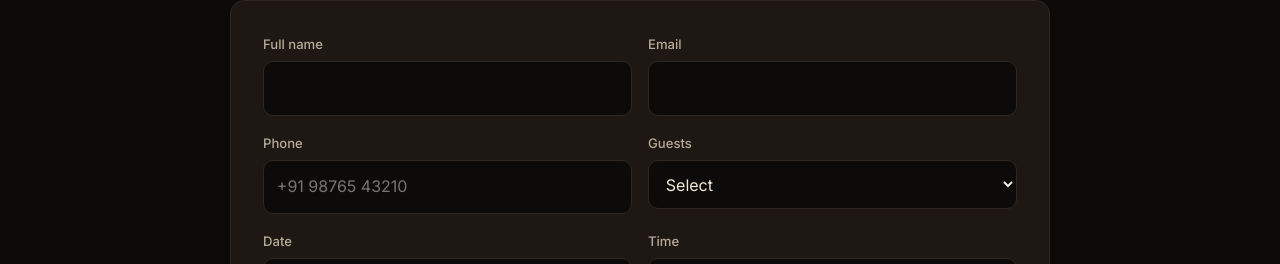
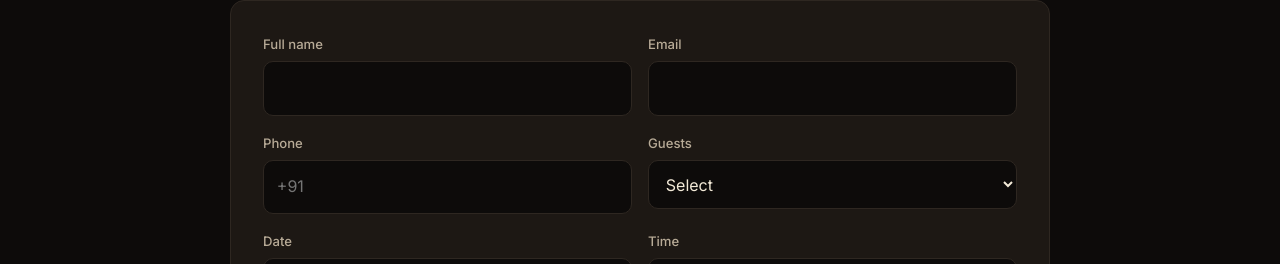
Before and after one commit to Himanshu39435/restaurant-website, a plain HTML site: page index.html in a window 1280 px wide. Shown: the part 6201-6465 px from the top of the page. Drawn offline with nearby package versions, Linux system fonts and the light colour scheme.

Commit message:
Update index.html

```diff
--- a/index.html
+++ b/index.html
@@ -184,7 +184,7 @@
         <form class="form reveal" id="reserveForm" novalidate>
           <div class="field"><label for="name">Full name</label><input id="name" name="name" type="text" required autocomplete="name"></div>
           <div class="field"><label for="email">Email</label><input id="email" name="email" type="email" required autocomplete="email"></div>
-          <div class="field"><label for="phone">Phone</label><input id="phone" name="phone" type="tel" required pattern="[0-9+\s\-]{8,15}" autocomplete="tel" placeholder="+91 98765 43210"></div>
+          <div class="field"><label for="phone">Phone</label><input id="phone" name="phone" type="tel" required pattern="[0-9+\s\-]{8,15}" autocomplete="tel" placeholder="+91 "></div>
           <div class="field"><label for="guests">Guests</label>
             <select id="guests" name="guests" required>
               <option value="">Select</option><option>1</option><option>2</option><option>3</option><option>4</option><option>5</option><option>6</option><option>7+</option>
```
